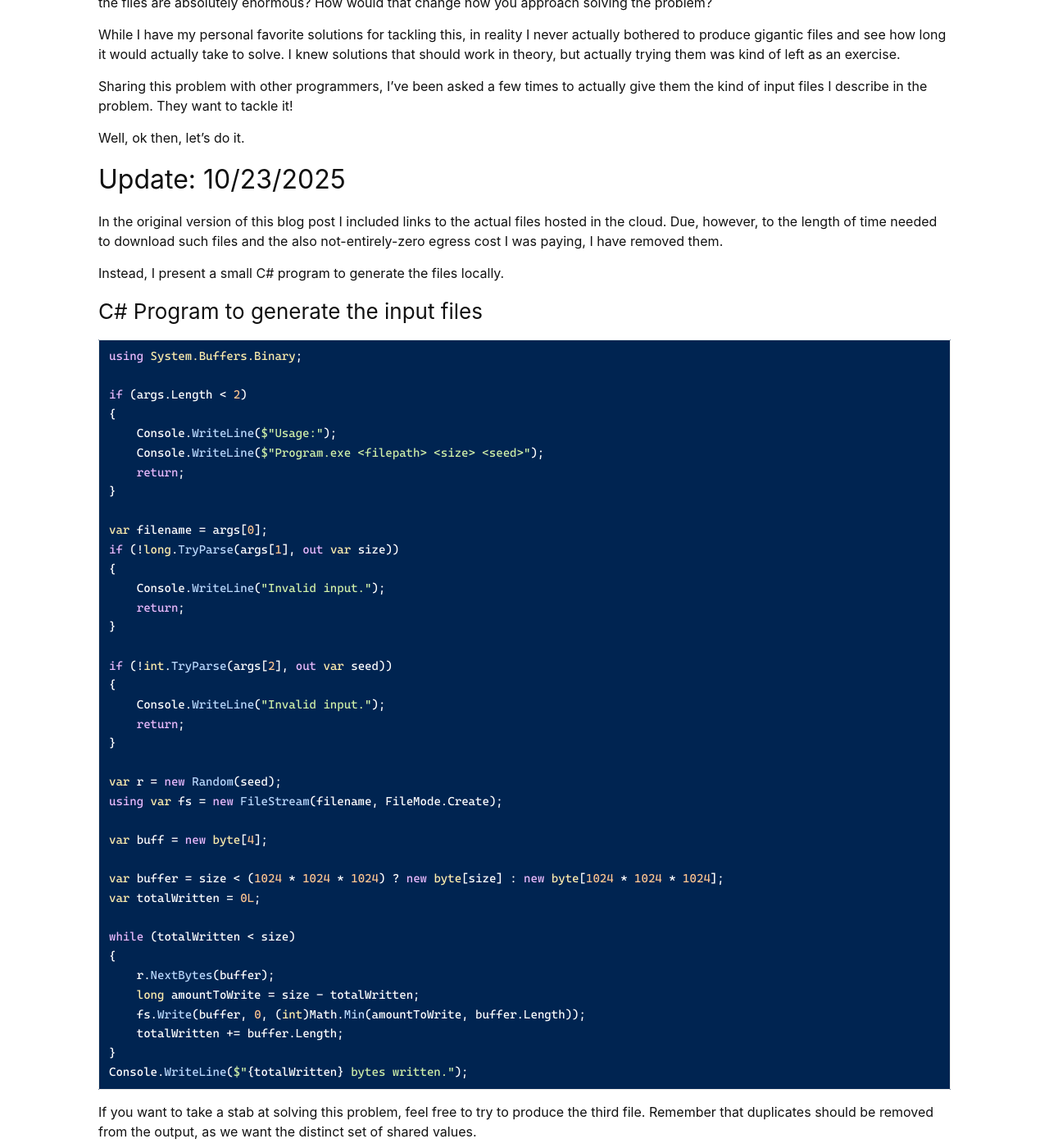
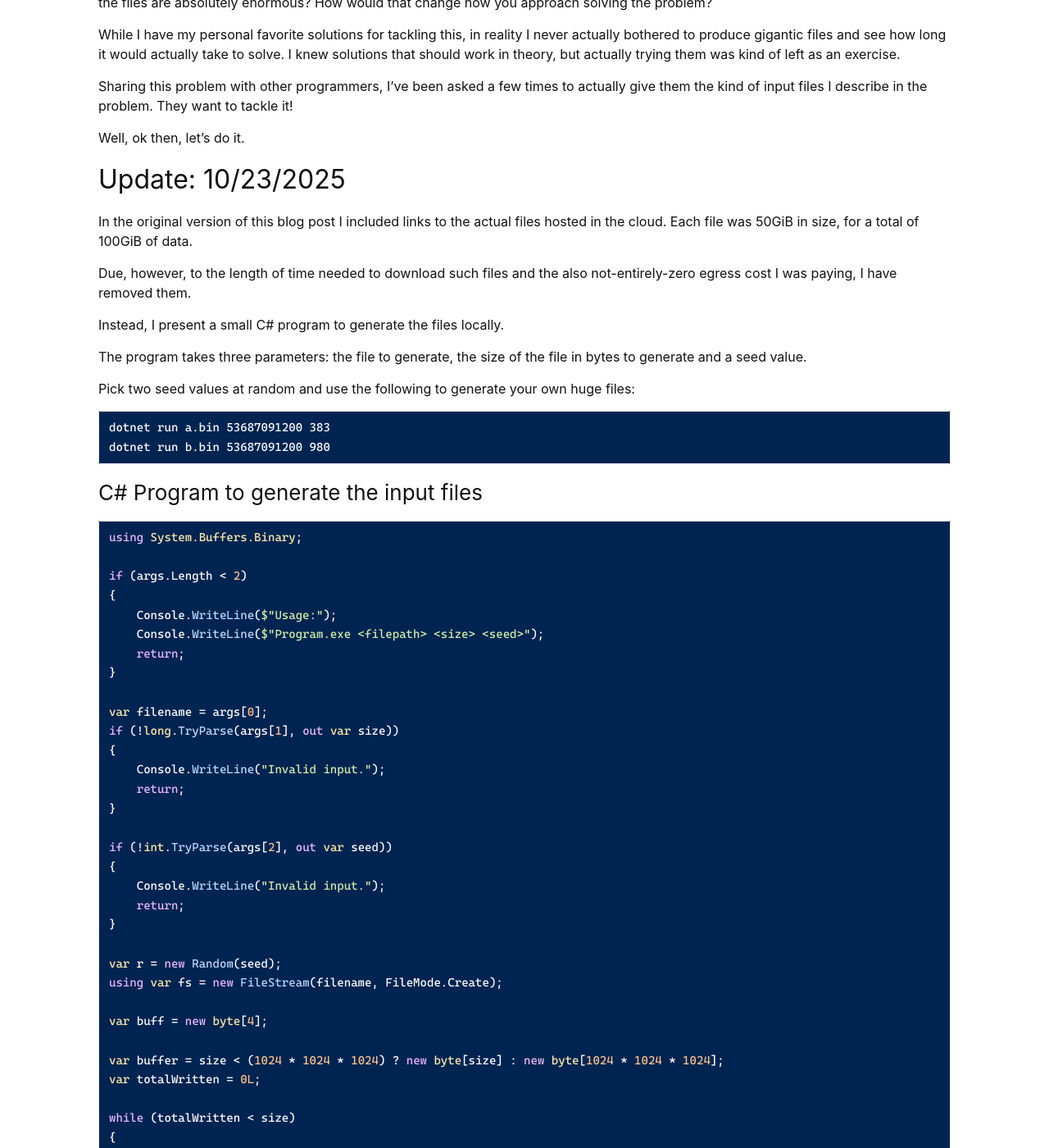
Before and after one commit to Treit/treit.github.io, a Jekyll site: the page built from _posts/2023/2023-02-03-InterviewQuestion.md, in a window 1280 px wide and 1400 px high, scrolled down 587 px. Shown: the whole window at 82% size. Built offline with Jekyll 4.4.1, drawn with Linux system fonts in a browser that asks for light colours; some of the changed text lies outside the part shown.

````diff
--- a/_posts/2023/2023-02-03-InterviewQuestion.md
+++ b/_posts/2023/2023-02-03-InterviewQuestion.md
@@ -25,9 +25,20 @@
 Well, ok then, let's do it.
 
 ## Update: 10/23/2025
-In the original version of this blog post I included links to the actual files hosted in the cloud. Due, however, to the length of time needed to download such files and the also not-entirely-zero egress cost I was paying, I have removed them.
+In the original version of this blog post I included links to the actual files hosted in the cloud. Each file was 50GiB in size, for a total of 100GiB of data.
+
+Due, however, to the length of time needed to download such files and the also not-entirely-zero egress cost I was paying, I have removed them.
 
 Instead, I present a small C# program to generate the files locally.
+
+The program takes three parameters: the file to generate, the size of the file in bytes to generate and a seed value.
+
+Pick two seed values at random and use the following to generate your own huge files:
+
+```
+dotnet run a.bin 53687091200 383
+dotnet run b.bin 53687091200 980
+```
 
 ### C# Program to generate the input files
 {% highlight c# %}
@@ -73,8 +84,6 @@
 
 If you want to take a stab at solving this problem, feel free to try to produce the third file. Remember that duplicates should be removed from the output, as we want the distinct set of shared values.
 
-Use (50 * 1024 * 1024 * 1024) = 53687091200 for the `size` parameter.
-
-If you drop me a line telling me the size of the result file, I can tell you if you're right 🙂.
+If you drop me a line telling me your two seeds and the size of the result file, I can tell you if you're right 🙂.
 
 Have fun!
````
